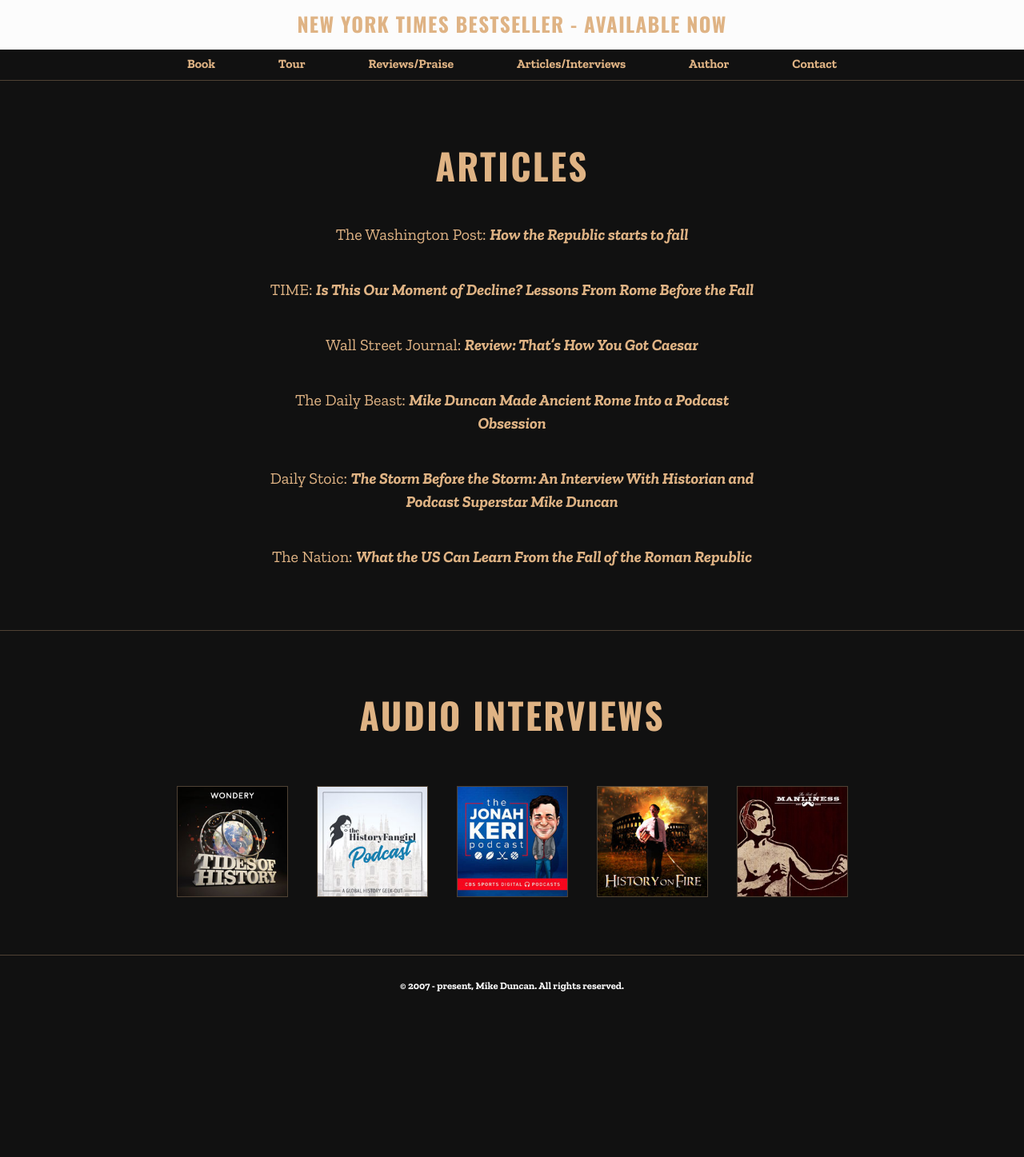
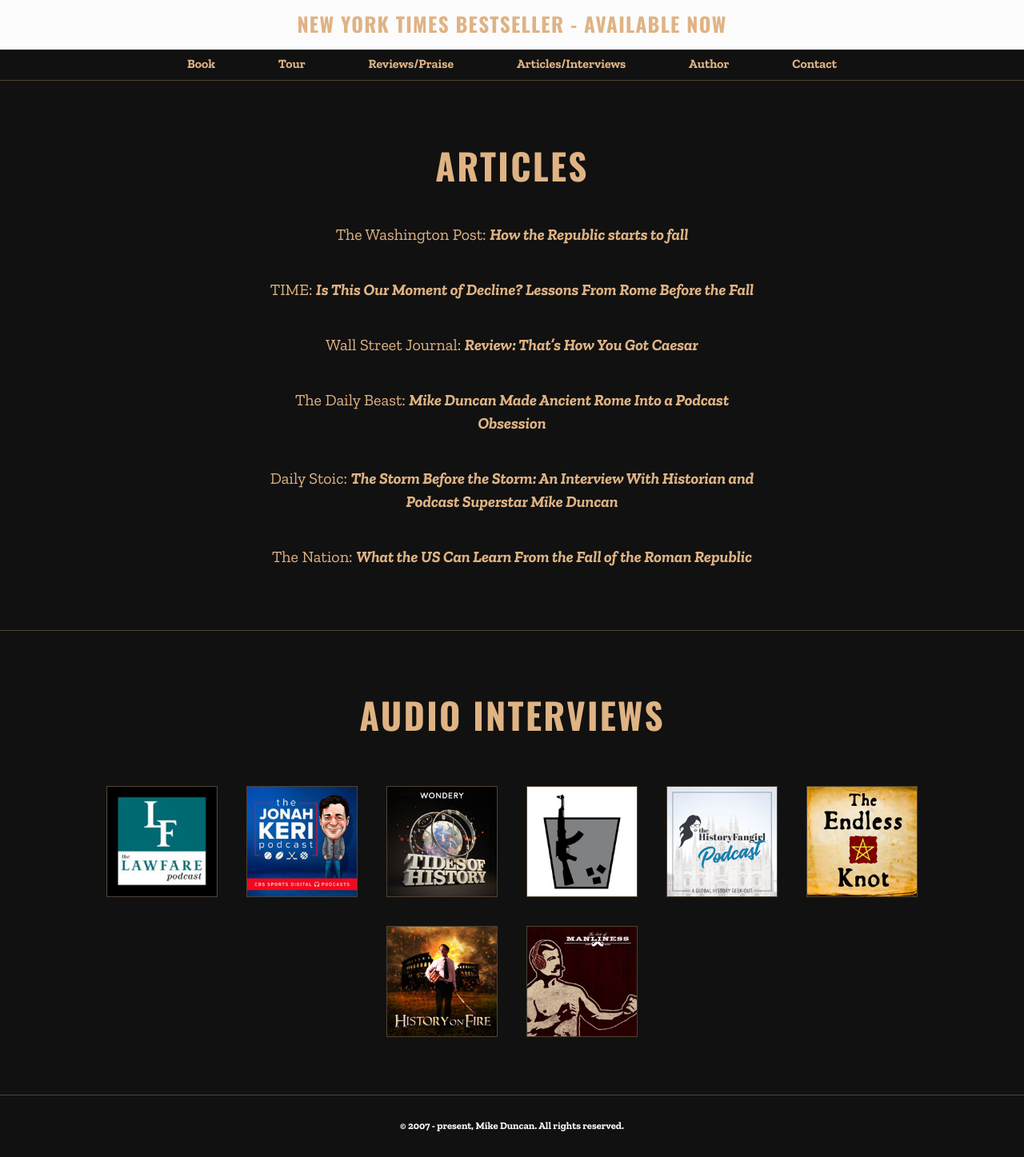
Before and after one commit to Brandi-Duncan/thestormbeforethestorm.com, a Jekyll site: the page built from articles.html, in a window 1280 px wide. Shown: the whole page at 80% size. Built offline with Jekyll 4.4.1, drawn with Linux system fonts in a browser that asks for light colours; before the commit the page ends 1272 px from its top, so only the background shows below that.

Commit message:
adds additional podcast interviews

```diff
--- a/articles.html
+++ b/articles.html
@@ -16,10 +16,13 @@
    <h2>Audio Interviews</h2>
 
    <div class="podcasts">
+    <a class="" href="https://lawfareblog.com/lawfare-podcast-populisms-ancient-and-modern-mike-duncan"><img class="" src="/lib/images/Logo-Lawfare_200x200.jpg" alt="Lawfare"></a>
+    <a class="" href="http://www.jonahkeri.com/episodes/mike-duncan/"><img class="" src="/lib/images/Logo-Jonah-Keri_200x200.jpg" alt="Jonah Keri"></a>
     <a class="" href="https://art19.com/shows/tides-of-history/episodes/58eabb2e-c3e9-4d0d-8f90-3ea34cba6d6f"><img class=""
     src="/lib/images/Logo-Tides-of-History_200X200.jpg" alt="Tides of History"></a>
+    <a class="" href="https://warontherocks.com/2017/11/storming-rome-mike-duncan/"><img class="" src="/lib/images/Logo-Wotr_200x200.jpg" alt="War on the Rocks"></a>
     <a class="" href="https://historyfangirl.com/history-roman-forum/"><img class="" src="/lib/images/Logo-History-Fangirl_200x200.jpg" alt="History Fangirl"></a>
-    <a class="" href="http://www.jonahkeri.com/episodes/mike-duncan/"><img class="" src="/lib/images/Logo-Jonah-Keri_200x200.jpg" alt="Jonah Keri"></a>
+    <a class="" href="http://www.alliterative.net/podcast/2017/11/5/episode-46-mike-duncan-the-storm-before-the-storm"><img class="" src="/lib/images/Logo-TheEndlessKnot_200x200.jpg" alt="The Endless Knot"></a>
     <a class="" href="http://historyonfirepodcast.com/episodes/2017/10/11/episode-25-roman-history-with-mike-duncan"><img class="" src="/lib/images/Logo-History-on-Fire_200x200.jpg" alt="History on Fire"></a>
     <a class="" href="http://www.artofmanliness.com/2017/10/10/podcast-346-fall-roman-republic/"><img class="" src="/lib/images/Logo-Art-of-Manliness_200X200.jpg" alt="Art of Manliness"></a>
     </div>
```
Also changed, not shown: lib/images/Logo-Lawfare_200x200.jpg (added), lib/images/Logo-TheEndlessKnot_200x200.jpg (added), lib/images/Logo-Wotr_200x200.jpg (added).
